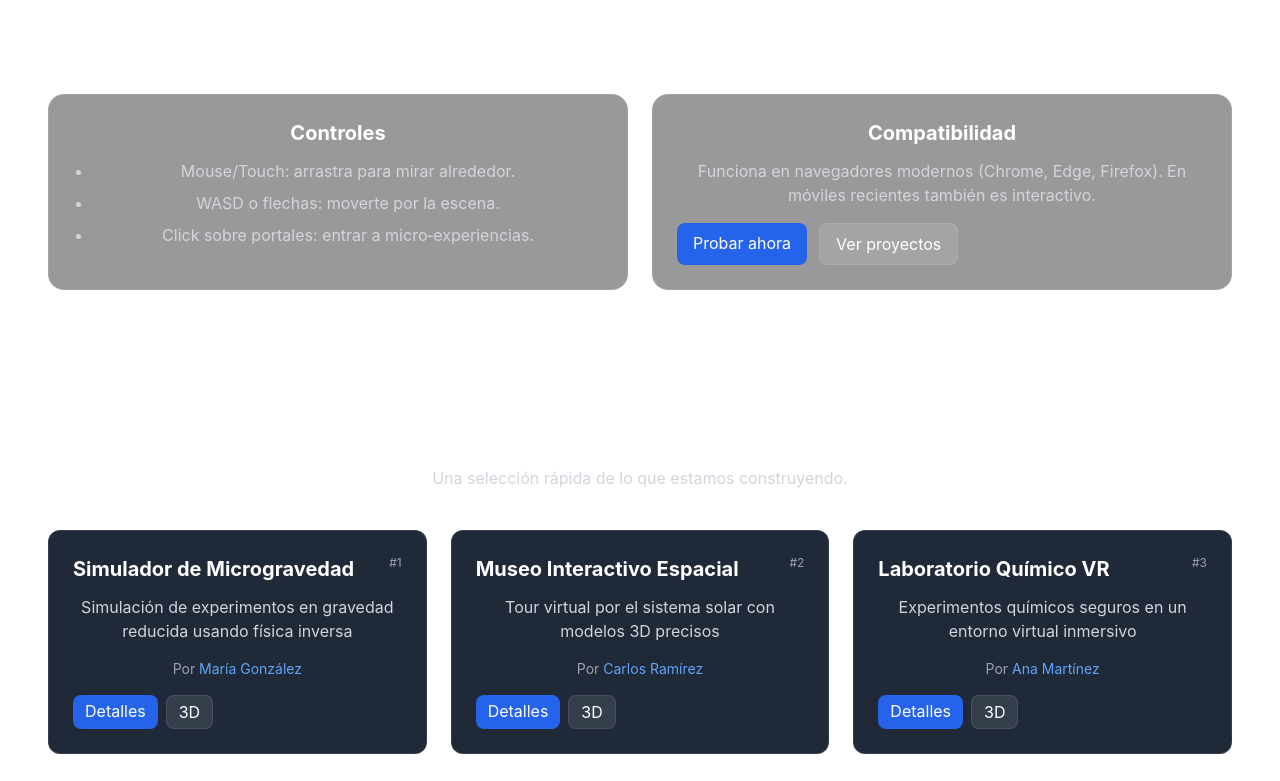
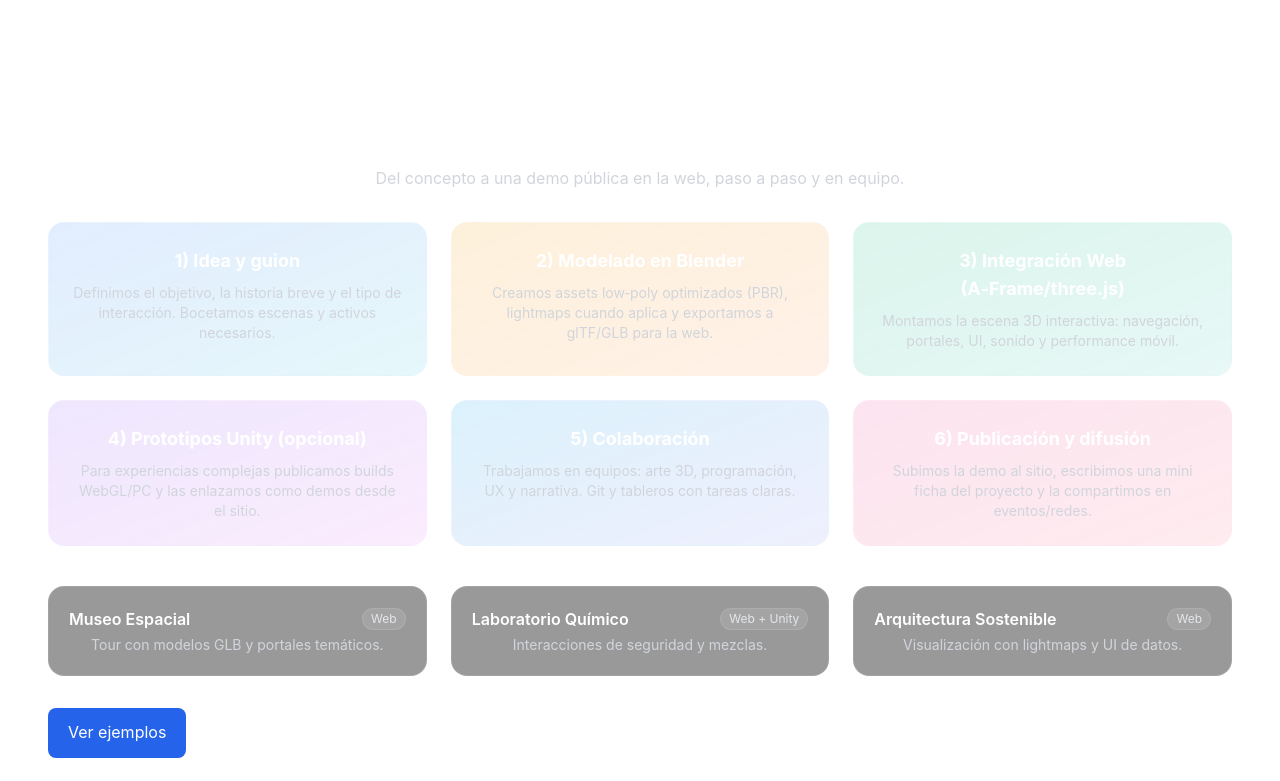
Before and after one commit to KiranKolt/semillero-AI, a React (Vite) app: page / in a window 1280 px wide. Shown: the part 919-1700 px from the top of the page. Built offline with nearby package versions, Linux system fonts and the light colour scheme.

Commit message:
commit 47

```diff
--- a/src/App.tsx
+++ b/src/App.tsx
@@ -6,6 +6,7 @@ import FeaturedProjects from './components/FeaturedProjects'
 import ExperienceInfo from './components/ExperienceInfo'
 import News from './components/News'
 import IntroHighlights from './components/IntroHighlights'
+import HowItWorks from './components/HowItWorks'
 import About from './components/About'
 import Footer from './components/Footer'
 import VRButton from './components/VRButton'
@@ -26,6 +27,7 @@ function App() {
         {/* Sección Hero con Información */}
         <Hero />
         <IntroHighlights />
+        <HowItWorks />
         <ExperienceInfo />
 
         {/* Destacados */}
--- /dev/null
+++ b/src/components/HowItWorks.tsx
@@ -0,0 +1,76 @@
+export default function HowItWorks() {
+  const steps = [
+    {
+      title: '1) Idea y guion',
+      desc: 'Definimos el objetivo, la historia breve y el tipo de interacción. Bocetamos escenas y activos necesarios.',
+      color: 'from-blue-500/15 to-cyan-500/10'
+    },
+    {
+      title: '2) Modelado en Blender',
+      desc: 'Creamos assets low‑poly optimizados (PBR), lightmaps cuando aplica y exportamos a glTF/GLB para la web.',
+      color: 'from-amber-500/15 to-orange-500/10'
+    },
+    {
+      title: '3) Integración Web (A‑Frame/three.js)',
+      desc: 'Montamos la escena 3D interactiva: navegación, portales, UI, sonido y performance móvil.',
+      color: 'from-emerald-500/15 to-teal-500/10'
+    },
+    {
+      title: '4) Prototipos Unity (opcional)',
+      desc: 'Para experiencias complejas publicamos builds WebGL/PC y las enlazamos como demos desde el sitio.',
+      color: 'from-violet-500/15 to-fuchsia-500/10'
+    },
+    {
+      title: '5) Colaboración',
+      desc: 'Trabajamos en equipos: arte 3D, programación, UX y narrativa. Git y tableros con tareas claras.',
+      color: 'from-sky-500/15 to-indigo-500/10'
+    },
+    {
+      title: '6) Publicación y difusión',
+      desc: 'Subimos la demo al sitio, escribimos una mini ficha del proyecto y la compartimos en eventos/redes.',
+      color: 'from-pink-500/15 to-rose-500/10'
+    }
+  ]
+
+  const examples = [
+    { name: 'Museo Espacial', badge: 'Web', note: 'Tour con modelos GLB y portales temáticos.' },
+    { name: 'Laboratorio Químico', badge: 'Web + Unity', note: 'Interacciones de seguridad y mezclas.' },
+    { name: 'Arquitectura Sostenible', badge: 'Web', note: 'Visualización con lightmaps y UI de datos.' }
+  ]
+
+  return (
+    <section className="py-16 px-4" aria-labelledby="como-funciona-title" id="como-funciona">
+      <div className="max-w-7xl mx-auto">
+        <h2 id="como-funciona-title" className="text-4xl font-extrabold text-white mb-2">¿Cómo funciona el Semillero VR?</h2>
+        <p className="text-gray-300 mb-8">Del concepto a una demo pública en la web, paso a paso y en equipo.</p>
+
+        <div className="grid md:grid-cols-3 gap-6">
+          {steps.map(s => (
+            <div key={s.title} className={`rounded-2xl p-6 border border-white/10 bg-gradient-to-br ${s.color} backdrop-blur-md`}>
+              <h3 className="text-lg font-bold text-white mb-2">{s.title}</h3>
+              <p className="text-gray-300 text-sm">{s.desc}</p>
+            </div>
+          ))}
+        </div>
+
+        <div className="mt-10 grid md:grid-cols-3 gap-6">
+          {examples.map(e => (
+            <div key={e.name} className="bg-black/40 border border-white/10 rounded-2xl p-5">
+              <div className="flex items-center justify-between mb-1">
+                <div className="font-semibold text-white">{e.name}</div>
+                <span className="text-xs px-2 py-0.5 rounded-full bg-white/10 border border-white/10 text-gray-200">{e.badge}</span>
+              </div>
+              <p className="text-gray-300 text-sm">{e.note}</p>
+            </div>
+          ))}
+        </div>
+
+        <div className="mt-8 flex flex-wrap gap-3">
+          <a href="#/proyectos" className="px-5 py-3 rounded-lg bg-blue-600 hover:bg-blue-700 text-white">Ver ejemplos</a>
+          <a href="mailto:semillero@example.com?subject=Propuesta%20de%20colaboraci%C3%B3n" className="px-5 py-3 rounded-lg bg-white/10 hover:bg-white/20 text-white border border-white/10">Proponer colaboración</a>
+          <a href="#scene3d" className="px-5 py-3 rounded-lg bg-white/10 hover:bg-white/20 text-white border border-white/10">Probar demo 3D</a>
+        </div>
+      </div>
+    </section>
+  )
+}
```
